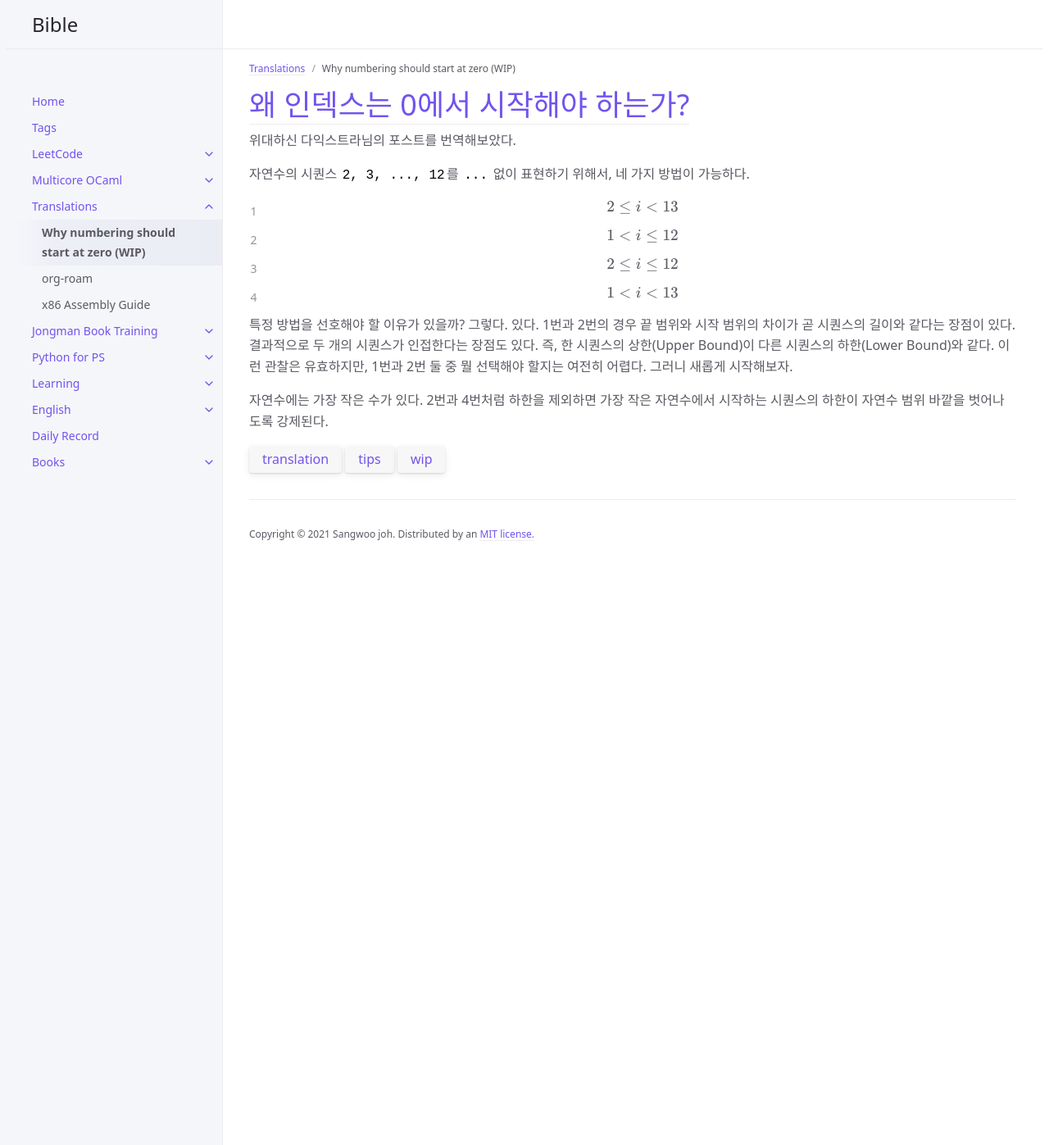
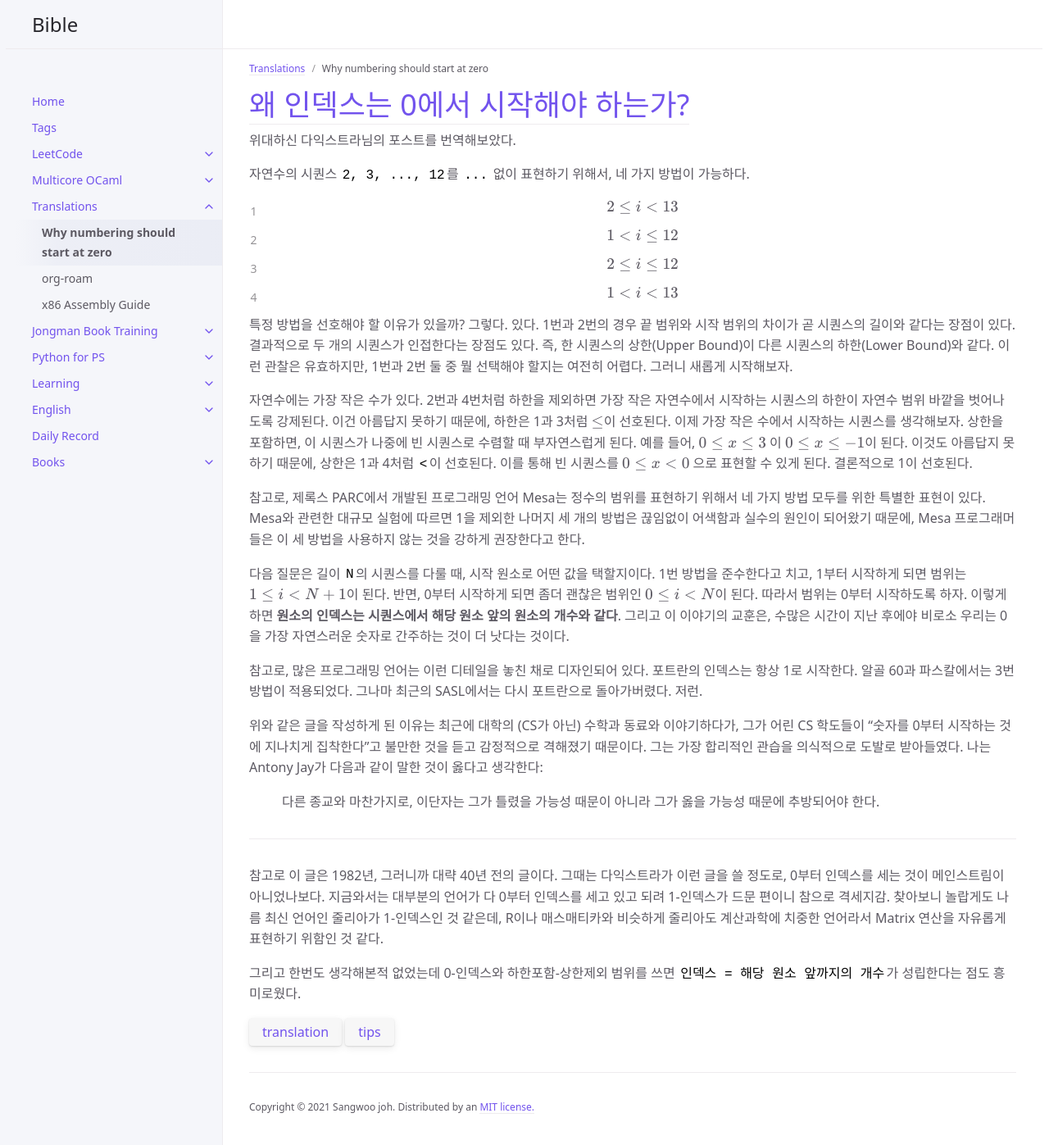
Before and after one commit to sangwoo-joh/bible-archive, a Jekyll site: the page built from translations/why-numbering-should-start-at-zero.md, in a window 1280 px wide and 1400 px high. Shown: the top 1397 px of the window at 82% size. Built offline with Jekyll 4.4.1, drawn with Linux system fonts in a browser that asks for light colours; formulas are drawn with MathJax 3; a script that is not in the unit is left out.

Commit message:
complete 0-indexed!

```diff
--- a/translations/why-numbering-should-start-at-zero.md
+++ b/translations/why-numbering-should-start-at-zero.md
@@ -1,7 +1,7 @@
 ---
 layout: page
-tags: [translation, tips, wip]
-title: Why numbering should start at zero (WIP)
+tags: [translation, tips]
+title: Why numbering should start at zero
 parent: Translations
 ---
 
@@ -26,4 +26,54 @@ parent: Translations
 
  자연수에는 가장 작은 수가 있다. 2번과 4번처럼 하한을 제외하면 가장
  작은 자연수에서 시작하는 시퀀스의 하한이 자연수 범위 바깥을
- 벗어나도록 강제된다.
+ 벗어나도록 강제된다. 이건 아름답지 못하기 때문에, 하한은 1과 3처럼 $$
+ \leq $$이 선호된다. 이제 가장 작은 수에서 시작하는 시퀀스를
+ 생각해보자. 상한을 포함하면, 이 시퀀스가 나중에 빈 시퀀스로 수렴할 때
+ 부자연스럽게 된다. 예를 들어, $$ 0 \leq x \leq 3 $$ 이 $$ 0 \leq x
+ \leq -1 $$이 된다. 이것도 아름답지 못하기 때문에, 상한은 1과 4처럼
+ `<`이 선호된다. 이를 통해 빈 시퀀스를 $$ 0 \leq x < 0 $$ 으로 표현할
+ 수 있게 된다. 결론적으로 1이 선호된다.
+
+ 참고로, 제록스 PARC에서 개발된 프로그래밍 언어 Mesa는 정수의 범위를
+ 표현하기 위해서 네 가지 방법 모두를 위한 특별한 표현이 있다. Mesa와
+ 관련한 대규모 실험에 따르면 1을 제외한 나머지 세 개의 방법은 끊임없이
+ 어색함과 실수의 원인이 되어왔기 때문에, Mesa 프로그래머들은 이 세
+ 방법을 사용하지 않는 것을 강하게 권장한다고 한다.
+
+ 다음 질문은 길이 `N`의 시퀀스를 다룰 때, 시작 원소로 어떤 값을
+ 택할지이다. 1번 방법을 준수한다고 치고, 1부터 시작하게 되면 범위는 $$
+ 1 \leq i < N + 1 $$이 된다. 반면, 0부터 시작하게 되면 좀더 괜찮은
+ 범위인 $$ 0 \leq i < N $$이 된다. 따라서 범위는 0부터 시작하도록
+ 하자. 이렇게하면 **원소의 인덱스는 시퀀스에서 해당 원소 앞의 원소의
+ 개수와 같다**. 그리고 이 이야기의 교훈은, 수많은 시간이 지난 후에야
+ 비로소 우리는 0을 가장 자연스러운 숫자로 간주하는 것이 더 낫다는
+ 것이다.
+
+ 참고로, 많은 프로그래밍 언어는 이런 디테일을 놓친 채로 디자인되어
+ 있다. 포트란의 인덱스는 항상 1로 시작한다. 알골 60과 파스칼에서는 3번
+ 방법이 적용되었다. 그나마 최근의 SASL에서는 다시 포트란으로
+ 돌아가버렸다. 저런.
+
+ 위와 같은 글을 작성하게 된 이유는 최근에 대학의 (CS가 아닌) 수학과
+ 동료와 이야기하다가, 그가 어린 CS 학도들이 "숫자를 0부터 시작하는
+ 것에 지나치게 집착한다"고 불만한 것을 듣고 감정적으로 격해졌기
+ 때문이다. 그는 가장 합리적인 관습을 의식적으로 도발로
+ 받아들였다. 나는 Antony Jay가 다음과 같이 말한 것이 옳다고 생각한다:
+
+> 다른 종교와 마찬가지로, 이단자는 그가 틀렸을 가능성 때문이 아니라
+> 그가 옳을 가능성 때문에 추방되어야 한다.
+
+
+---
+
+ 참고로 이 글은 1982년, 그러니까 대략 40년 전의 글이다. 그때는
+ 다익스트라가 이런 글을 쓸 정도로, 0부터 인덱스를 세는 것이
+ 메인스트림이 아니었나보다. 지금와서는 대부분의 언어가 다 0부터
+ 인덱스를 세고 있고 되려 1-인덱스가 드문 편이니 참으로
+ 격세지감. 찾아보니 놀랍게도 나름 최신 언어인 줄리아가 1-인덱스인 것
+ 같은데, R이나 매스매티카와 비슷하게 줄리아도 계산과학에 치중한
+ 언어라서 Matrix 연산을 자유롭게 표현하기 위함인 것 같다.
+
+
+ 그리고 한번도 생각해본적 없었는데 0-인덱스와 하한포함-상한제외 범위를
+ 쓰면 `인덱스 = 해당 원소 앞까지의 개수`가 성립한다는 점도 흥미로웠다.
```
